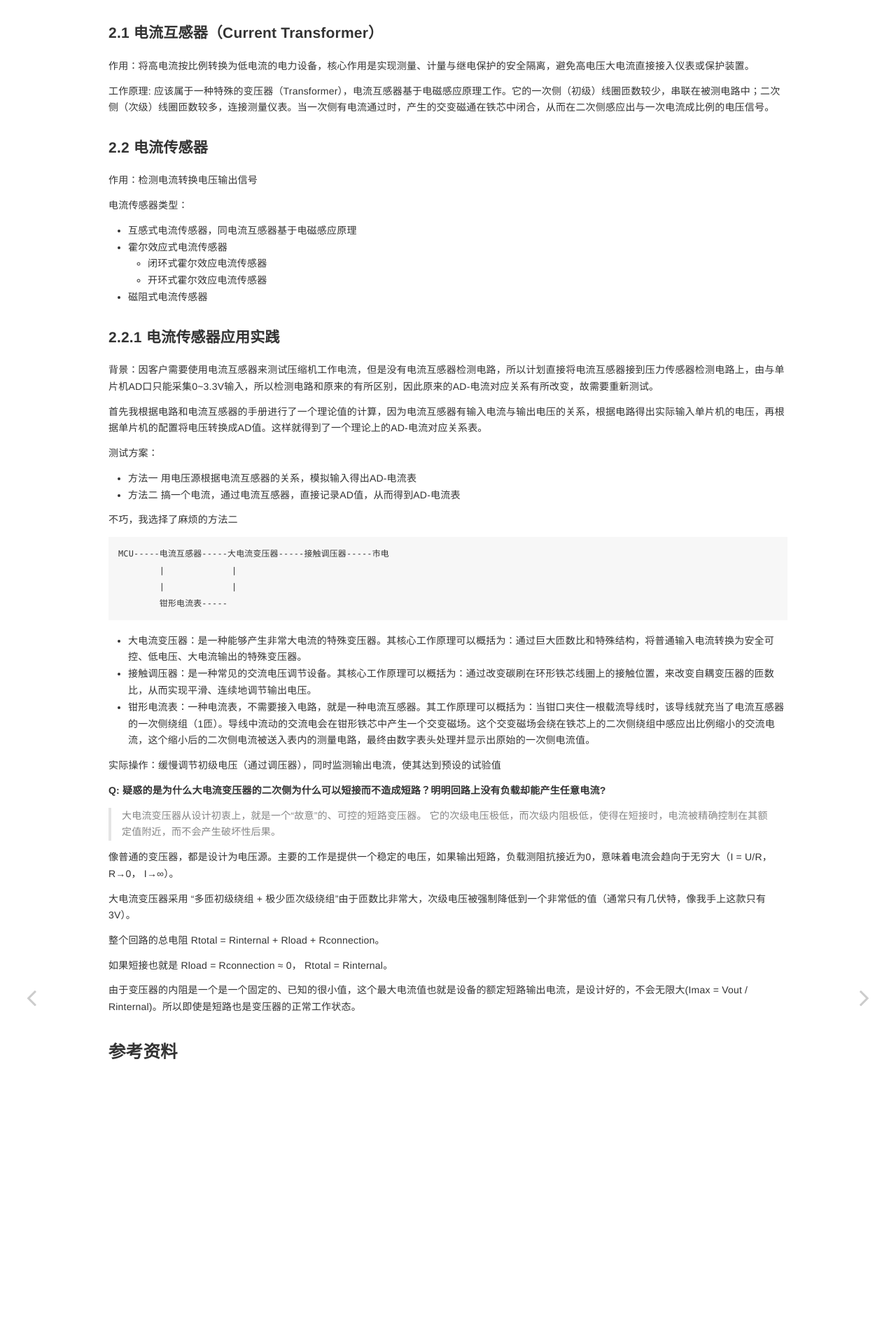
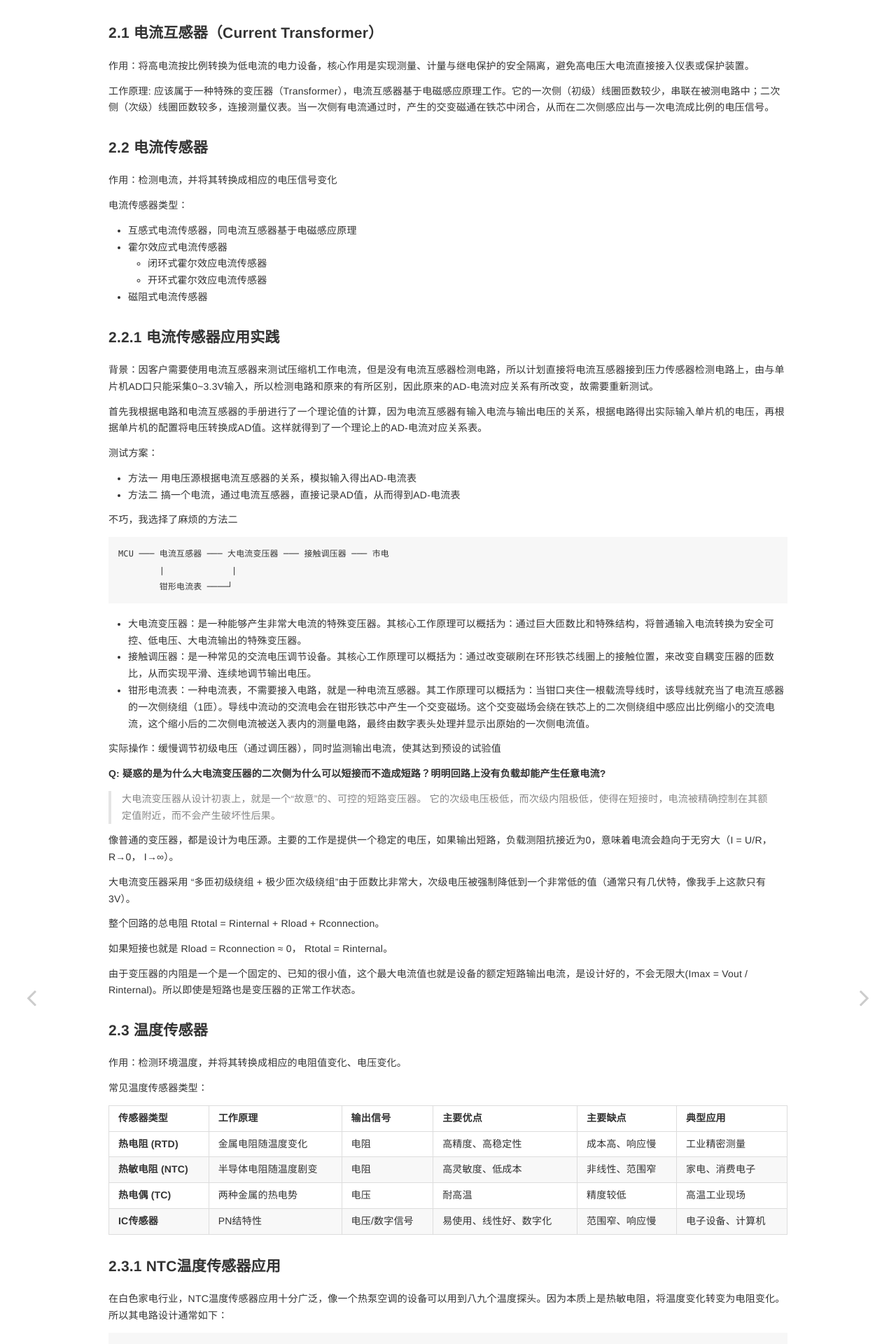
Before and after one commit to YooyoJin/yooyojin.github.io, a Jekyll site: the page built from _posts/2025-09-12-mcu_peripherals.md, in a window 1280 px wide. Shown: the part 588-2508 px from the top of the page at 70% size. Built offline with Jekyll 4.4.1, drawn with Linux system fonts in a browser that asks for light colours; some of the changed text lies outside the part shown.

Commit message:
<feature> 新增温度传感器内容总结

````diff
--- a/_posts/2025-09-12-mcu_peripherals.md
+++ b/_posts/2025-09-12-mcu_peripherals.md
@@ -33,8 +33,7 @@ mermaid: true
 工作原理: 应该属于一种特殊的变压器（Transformer），电流互感器基于电磁感应原理工作。它的一次侧（初级）线圈匝数较少，串联在被测电路中；二次侧（次级）线圈匝数较多，连接测量仪表。当一次侧有电流通过时，产生的交变磁通在铁芯中闭合，从而在二次侧感应出与一次电流成比例的电压信号。
 
 ### 2.2 电流传感器
-
-作用：检测电流转换电压输出信号
+作用：检测电流，并将其转换成相应的电压信号变化
 
 电流传感器类型：
 - 互感式电流传感器，同电流互感器基于电磁感应原理
@@ -56,10 +55,9 @@ mermaid: true
 不巧，我选择了麻烦的方法二
 
 ``` cmd
-MCU-----电流互感器-----大电流变压器-----接触调压器-----市电
+MCU ─── 电流互感器 ─── 大电流变压器 ─── 接触调压器 ─── 市电
         |             |
-        |             |
-        钳形电流表-----
+        钳形电流表 ────┘
 ```
 
 - 大电流变压器：是一种能够产生非常大电流的特殊变压器。其核心工作原理可以概括为：通过巨大匝数比和特殊结构，将普通输入电流转换为安全可控、低电压、大电流输出的特殊变压器。
@@ -82,7 +80,84 @@ MCU-----电流互感器-----大电流变压器-----接触调压器-----市电
 
 由于变压器的内阻是一个是一个固定的、已知的很小值，这个最大电流值也就是设备的额定短路输出电流，是设计好的，不会无限大(Imax = Vout / Rinternal)。所以即使是短路也是变压器的正常工作状态。
 
+### 2.3 温度传感器
 
+作用：检测环境温度，并将其转换成相应的电阻值变化、电压变化。
+
+常见温度传感器类型：
+
+| 传感器类型 | 工作原理 | 输出信号 | 主要优点 | 主要缺点 | 典型应用 |
+| :--- | :--- | :--- | :--- | :--- | :--- |
+| **热电阻 (RTD)** | 金属电阻随温度变化 | 电阻 | 高精度、高稳定性 | 成本高、响应慢 | 工业精密测量 |
+| **热敏电阻 (NTC)** | 半导体电阻随温度剧变 | 电阻 | 高灵敏度、低成本 | 非线性、范围窄 | 家电、消费电子 |
+| **热电偶 (TC)** | 两种金属的热电势 | 电压 | 耐高温 | 精度较低 | 高温工业现场 |
+| **IC传感器** | PN结特性 | 电压/数字信号 | 易使用、线性好、数字化 | 范围窄、响应慢 | 电子设备、计算机 |
+
+### 2.3.1 NTC温度传感器应用
+
+在白色家电行业，NTC温度传感器应用十分广泛，像一个热泵空调的设备可以用到八九个温度探头。因为本质上是热敏电阻，将温度变化转变为电阻变化。所以其电路设计通常如下：
+
+``` cmd
++3.3V
+  │
+  │
+ [Rntc]
+  ├─────── [Rprocet(10K)] ──┬──> to MCU ADC Pin
+  │                         │
+ [R1(5K)]                  [C1(104)]
+  ├─────────────────────────┘
+ GND
+```
+
+我们这里采用了一个下拉一个电阻并在电源两端，通过MCU的ADC采集NTC上的电压经过欧姆定律求出NTC的阻值：
+- 根据串联分压定律得到Vntc：Vntc = 3.3V * (Rntc / (R1 + Rntc))
+- 通过测量得到的Vntc，可以反推出NTC此时的电阻值Rntc：Rntc = R1 * Vntc / (3.3V - Vntc)
+- 最后，根据求出的Rntc值，查询NTC的温度-电阻对照表或使用方程式等，即可计算出当前的温度值。
+
+我们拿NTC温度传感器一份阻值表作为参考，阻值表如下，表中写了的一些重要参数：
+```
+TEMPERATURE VS RESISTANCE TABLE
+Resistance 10k Ohms at 25deg. C
+Resistance Tolerance + / -1%
+B Value 3435K at 25/85 deg. C
+B Value Tolerance + / - 1%
+
+Temp.(deg. C) Rmax (k Ohms) Rnor (k Ohms) Rmin (k Ohms)
+-50           383.6636      366.4100      349.9328
+-49           360.5607      344.5753      329.2657
+-48           339.0119      324.1796      309.9653
+...
+```
+_**其中：**_
+- Resistance(标称电阻值): 10k Ohms at 25°C；通常式指再基准温度下（25℃）的电阻值；
+- Resistance Tolerance(电阻精度): +/- 1% ；在基准温度下，实际阻值与标称10KΩ的盘查范围；
+- B Value(B值): 3435K at 25/85°C；(K，开尔文)B值是使用公式法将NTC热敏电阻的电阻值转换为温度值的核心参数，通常指电阻随温度变化的速率。
+
+**Q: 如何用查表法完成阻值的转换？**<br>
+**A:** 根据厂家提供的完整《电阻-温度对照表》进行插值计算。这是我们较为常用和准确的方法。
+- 通过计算，直接将电阻-温度对照表，转换成AD-温度对照表。这样的话对于单片机就毫无压力。
+- 或，直接用电阻-温度对照表，这样就需要多做一步将AD转换为电阻值的处理。
+    - 将测量AD转换为电阻值；
+    - 再电阻-温度对照表，进行定位区间；
+    - 进行插值计算处理。
+
+**Q: 如何用公式法完成阻值的转换？**<br>
+此处不做展开，这里需要使用上面提到的B值公式进行计算。这种方法我们并不常用，受限于MCU算力，使得其计算精度还略低于查表法。
+
+涉及公式如下：
+
+$$
+R_T = R_0 \cdot e^{[B \cdot (\frac{1}{T} - \frac{1}{T_0})]}
+\tag{1}
+$$
+
+_**其中：**_
+- $ R_T $：在温度 $ T $ (开尔文) 时的电阻值（即MCU测量计算结果出的目标温度阻值）。
+- $ R_0 $：在额定温度 $ T_0 $ (开尔文) 时的电阻值（即**10kΩ @ 25°C**）。
+- $ B $：B值（即**3435K**）。
+- $ T $：待求解的温度（单位为**开尔文，K**）。
+- $ T_0 $：额定温度（单位为**开尔文，K**）。通常是25°C，即$ 25 + 273.15 = 298.15K $。
+- $ e $：自然常数。
 
 
 ## 参考资料
````
Also changed, not shown: _pages/design/draft.md (+18 -0 lines), _posts/2025-09-12-circuit_basics.md (+5 -5 lines).
